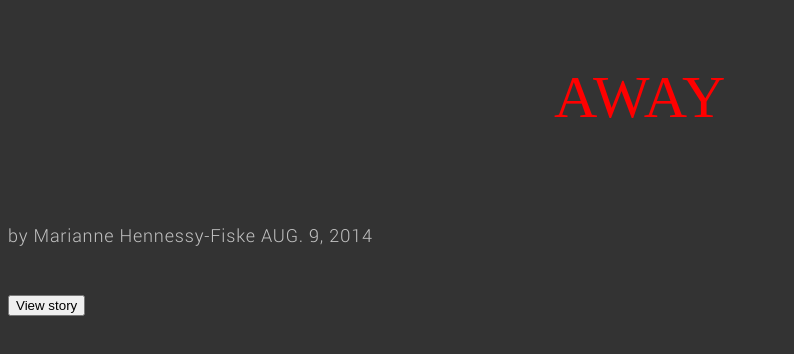
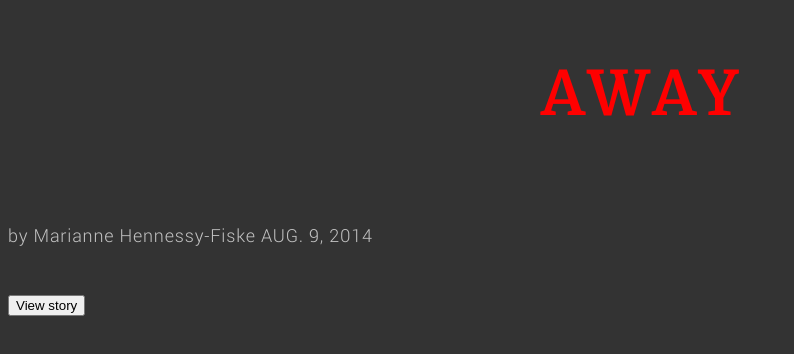
Before and after one commit to sreedhargn/font-kerning, a plain HTML site: page index.html in a window 1280 px wide. Shown: the part 362-716 px from the top of the page, without its empty margins (0-794 px from the left). Drawn offline with Linux system fonts and the light colour scheme; files whose address does not match are found by name.

Commit message:
font changes

```diff
--- a/css/fonts.css
+++ b/css/fonts.css
@@ -62,7 +62,7 @@
 
 .title {
   z-index: 100;
-  font-family: 'Merriweather-Bold';
+  font-family: 'MerriweatherBold';
   letter-spacing: 0.010em;
   font-size: 60px;
   font-weight: normal;
```
